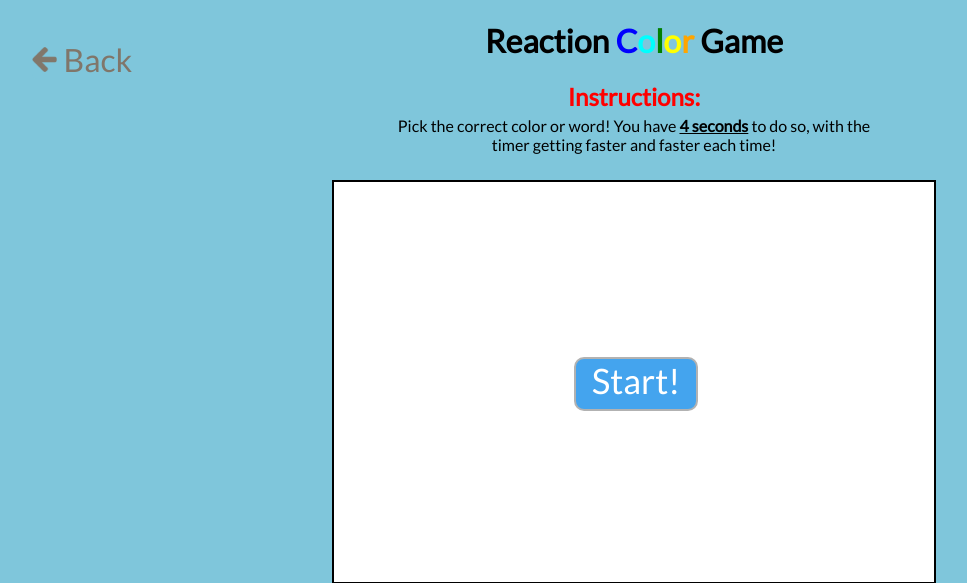
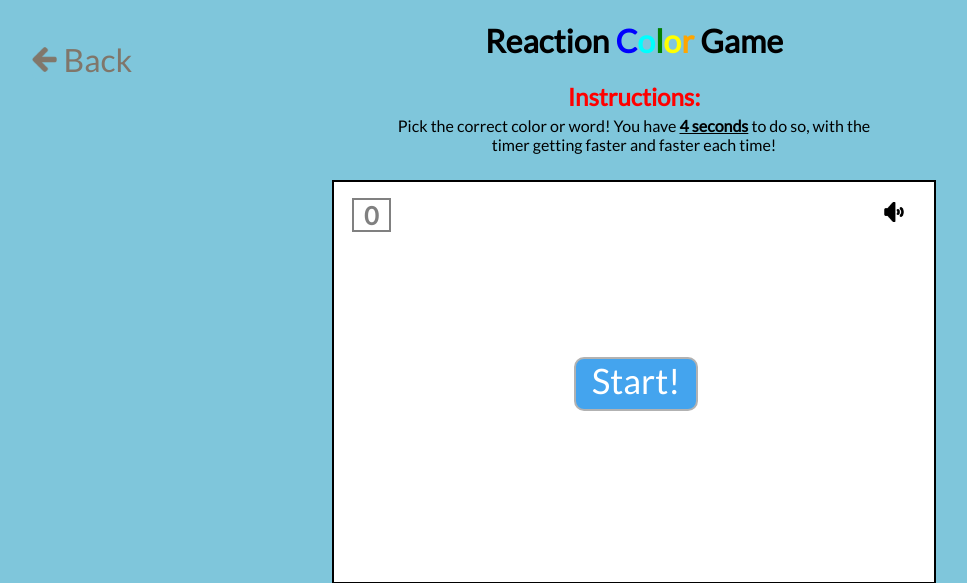
Before and after one commit to sjsn/Online-Portfolio, a PHP site: page /reactiongame/index.html in a window 1280 px wide. Shown: the top 583 px of the page, without its empty margins (6-973 px from the left). Run offline with PHP 8.4, Linux system fonts and the light colour scheme.

Commit message:
file structure, sounds, stlyes

```diff
--- a/reactiongame/game.css
+++ b/reactiongame/assets/css/game.css
@@ -55,6 +55,33 @@ body {
 #important {
 	font-weight: bold;
 	text-decoration: underline;
+}
+
+#sound {
+	position: absolute;
+	top: 5%;
+	right: 5%;
+}
+
+#sound img {
+	width: 20px;
+	height: 20px;
+}
+
+#sound:hover {
+	cursor: pointer;
+}
+
+#points {
+	position: absolute;
+	top: 4%;
+	left: 3%;
+	font-size: 25px;
+	border: 2px solid grey;
+	padding-left: 10px;
+	padding-right: 10px;
+	font-weight: bold;
+	color: grey;
 }
 
 #gameArea {
--- a/reactiongame/reactionGame.js
+++ b/reactiongame/assets/js/reactionGame.js
@@ -16,13 +16,17 @@
 	var guesses = []; // Log of how long between each guess
 	var bestTime = 4; // Default best guess time
 	var intervalTime = 4; // Initial time between intervals (initial = 4 sec)
+	// All available color options in game
 	var OPTIONS = ["black", "purple", "blue", "cyan", "green", "yellow",
 	"orange", "pink", "red"];
+	var sounds = true; // If mute is clicked or not
 
 	// Anonymous function that is called when the page loads
 	window.onload = function() {
 		// Causes the word 'color' in the title to change colors
 		changeColor();
+		// Toggles the sound if the player clicks mute
+		document.getElementById("sound").onclick = mute;
 		// Creates the start button for the game
 		makeButton("Start");
 	};
@@ -37,6 +41,17 @@
 			}
 			document.getElementById(letters[i]).style.color = OPTIONS[randIndex];
 			randIndex++;
+		}
+	}
+
+	// Toggles the sound if the player clicks mute
+	function mute() {
+		sounds = !sounds;
+		var img = document.getElementById("muted");
+		if (sounds) {
+			img.src = "assets/img/play.png";
+		} else {
+			img.src = "assets/img/mute.png";
 		}
 	}
 
@@ -68,6 +83,7 @@
 
 	// Creates a playable game state
 	function makeGame() {
+		document.getElementById("points").innerHTML = correct;
 		time++;
 		guessTime++;
 		if (time > timeCheck) {
@@ -86,7 +102,6 @@
 
 	// Helper function that returns 4 pairs of colors to be used as answer options
 	function createOptions() {
-		// All available color options in game
 		var colors = [];
 		while (colors.length < 4) {
 			var randIndex = Math.floor(Math.random() * OPTIONS.length);
@@ -172,6 +187,10 @@
 
 	// Called if answer clicked was correct answer. Changes stats accordingly
 	function win() {
+		if (sounds) {
+			var sound = new Audio("assets/sounds/win.wav");
+			sound.play();
+		}
 		running = true;
 		if (intervalTime > 1.25) {
 			intervalTime -= 0.25;
@@ -192,6 +211,10 @@
 	/* Called if answer picked was incorrect. Displays stats about game
 	and generates a table of questions and response times */
 	function lose() {
+		if (sounds) {
+			var sound = new Audio("assets/sounds/loss.wav");
+			sound.play();
+		}
 		var lossWord;
 		var lossColor;
 		if (this) {
@@ -280,6 +303,7 @@
 	function preGame() {
 		document.getElementById("statsArea").style.display = "none";
 		document.getElementById("avg").style.display = "none";
+		document.getElementById("points").innerHMTML = "0";
 		time = 0;
 		correct = 0;
 		bestTime = 4;
@@ -294,6 +318,10 @@
 		var num = document.createElement("p");
 		num.id = "num";
 		num.innerHTML = "3";
+		if (sounds) {
+			var sound = new Audio("assets/sounds/count.wav");
+			sound.play();
+		}
 		area.appendChild(num);
 		timer = setInterval(countDown, 1000);
 	}
@@ -305,10 +333,18 @@
 		if (count) {
 			count--;
 			if (count == 0) {
+				if (sounds) {
+					var sound = new Audio("assets/sounds/start.wav");
+					sound.play();
+				}
 				num.style.left = "260px"
 				num.style.color = "green";
 				num.innerHTML = "Go!";
 			} else {
+				if (sounds) {
+					var sound = new Audio("assets/sounds/count.wav");
+					sound.play();
+				}
 				document.getElementById("num").innerHTML = "" + count;
 			}
 		} else {
--- a/reactiongame/index.html
+++ b/reactiongame/index.html
@@ -9,8 +9,8 @@
 	<meta keywords="Reaction Game, Reaction Timer, Color Game, JavaScript">
 	<title>Reaction Game</title>
 	<link rel="shortcut icon" href="http://students.washington.edu/sjsn/onlineportfolio/images/favicon.ico">
-	<link rel="stylesheet" type="text/css" href="game.css">
-	<script type="text/javascript" src="reactionGame.js"></script>
+	<link rel="stylesheet" type="text/css" href="assets/css/game.css">
+	<script type="text/javascript" src="assets/js/reactionGame.js"></script>
 
 	<!-- Google Font: Lato -->
 	<link href='https://fonts.googleapis.com/css?family=Lato' rel='stylesheet' type='text/css'>
@@ -35,6 +35,12 @@
 		</div>
 	</a>
 	<div id="gameArea">
+		<div id="sound">
+			<img src="assets/img/play.png" alt="mute" id="muted">
+		</div>
+		<div id="points">
+			0
+		</div>
 		<div id="playArea">
 		</div>
 		<div id="statsArea">
```
Also changed, not shown: reactiongame/assets/img/mute.png (added), reactiongame/assets/img/play.png (added), 6 other files.
